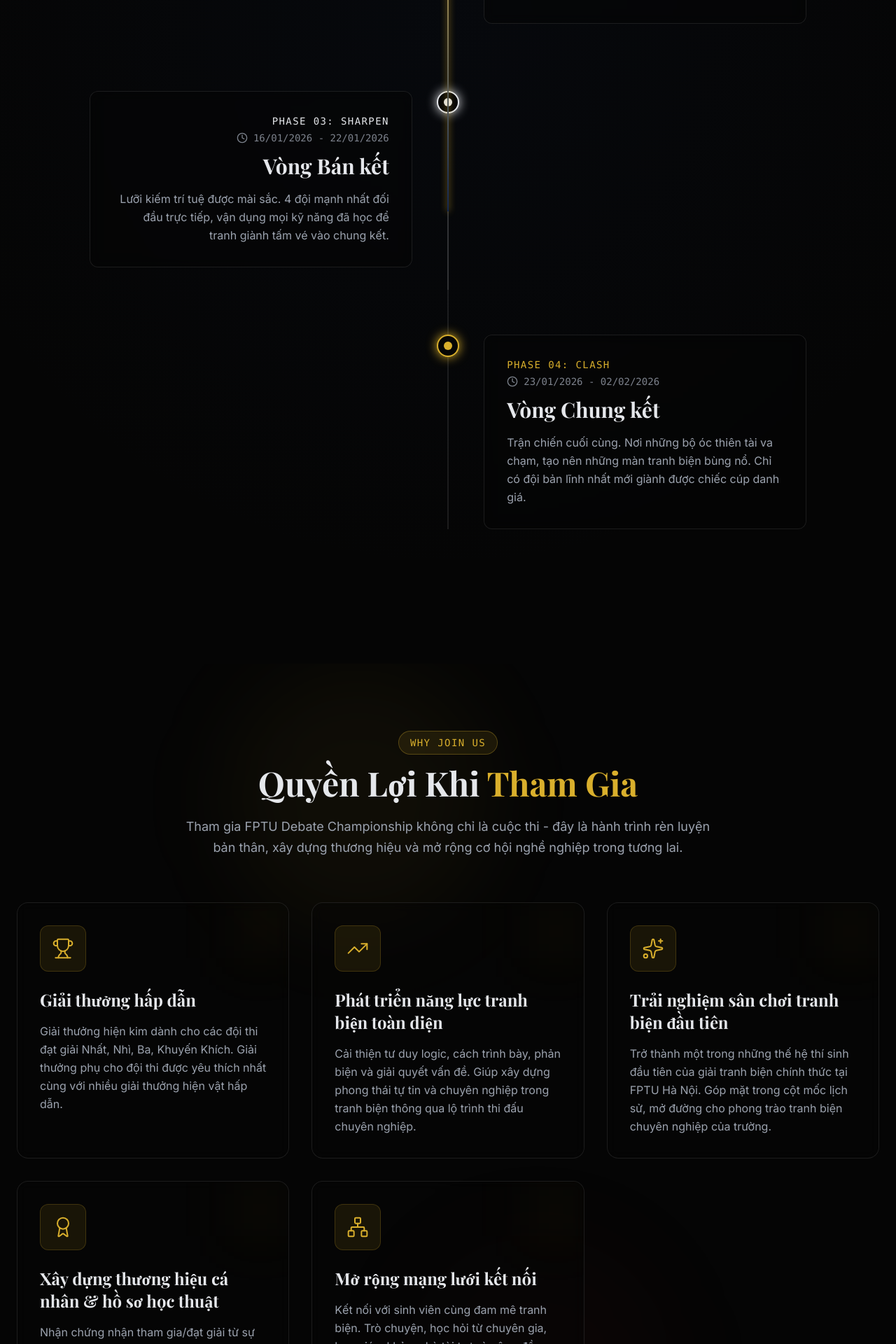
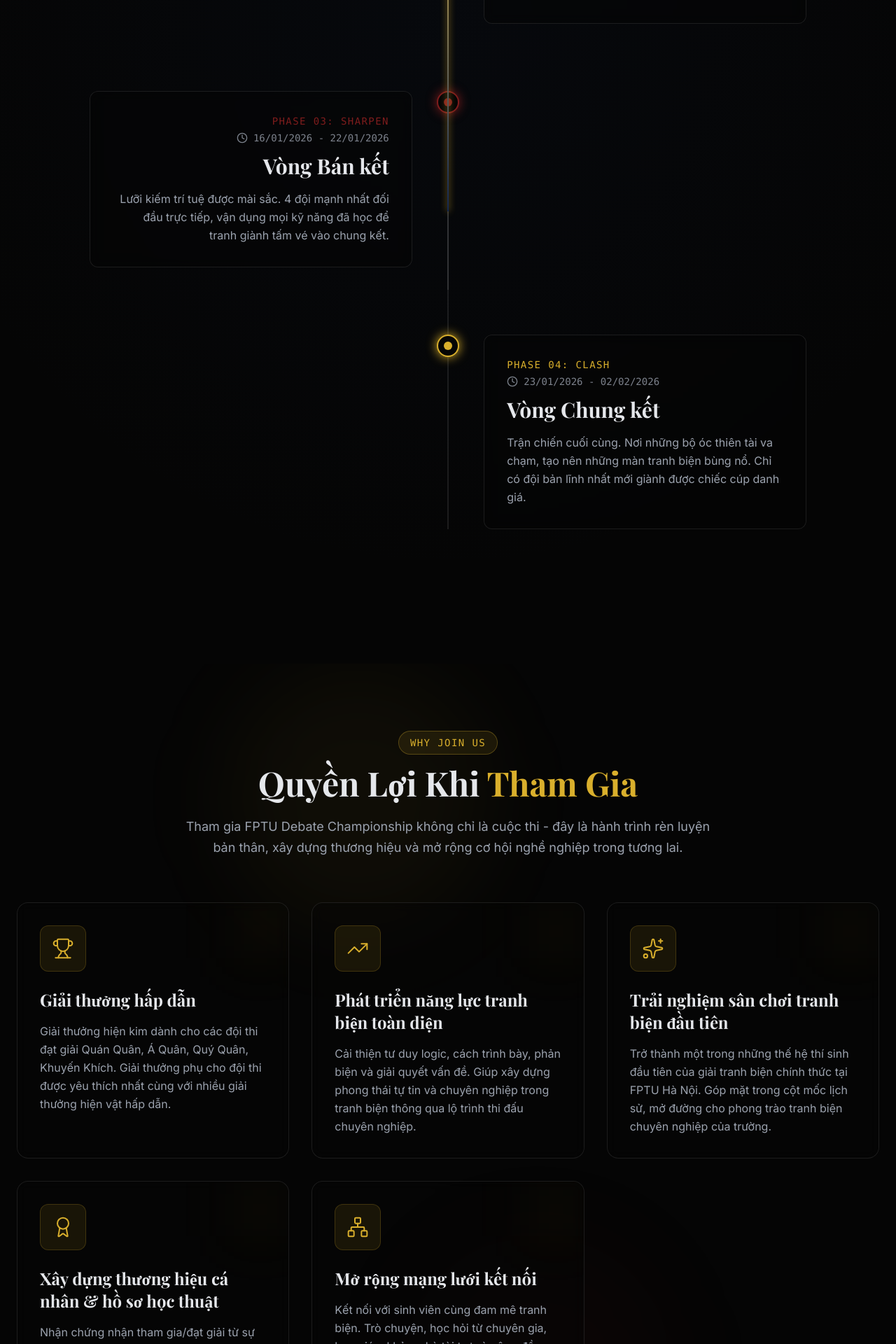
Before and after one commit to nvdekay/fptu-debatechampionship2025-landing, a React (Vite) app: page / in a window 1280 px wide. Shown: the part 2080-4000 px from the top of the page at 70% size. Built offline with nearby package versions, Linux system fonts and the light colour scheme; a web font is replaced by a local one.

Commit message:
chore: fix bug

```diff
--- a/src/features/benefits/BenefitsSection.jsx
+++ b/src/features/benefits/BenefitsSection.jsx
@@ -40,7 +40,7 @@ const BenefitsSection = () => {
     {
       icon: Trophy,
       title: "Giải thưởng hấp dẫn",
-      description: "Giải thưởng hiện kim dành cho các đội thi đạt giải Nhất, Nhì, Ba, Khuyến Khích. Giải thưởng phụ cho đội thi được yêu thích nhất cùng với nhiều giải thưởng hiện vật hấp dẫn."
+      description: "Giải thưởng hiện kim dành cho các đội thi đạt giải Quán Quân, Á Quân, Quý Quân, Khuyến Khích. Giải thưởng phụ cho đội thi được yêu thích nhất cùng với nhiều giải thưởng hiện vật hấp dẫn."
     },
     {
       icon: TrendingUp,
--- a/src/features/rules/RulesSection.jsx
+++ b/src/features/rules/RulesSection.jsx
@@ -1,6 +1,6 @@
 import React, { useState } from 'react';
 import { motion, AnimatePresence } from 'framer-motion';
-import { Video, Users, Mic2, FileText, CheckCircle, Clock, Calendar, Trophy } from 'lucide-react';
+import { Video, Users, Mic2, FileText, CheckCircle, Clock, Calendar, Trophy, Swords } from 'lucide-react';
 
 const rounds = [
   {
@@ -94,7 +94,7 @@ const rounds = [
   {
     id: 'ban-ket',
     label: 'Bán Kết',
-    icon: Trophy,
+    icon: Swords,
     content: {
       title: 'Vòng Bán Kết: Trận Chiến Quyết Định',
       sections: [
--- a/src/features/timeline/TimelineNode.jsx
+++ b/src/features/timeline/TimelineNode.jsx
@@ -17,13 +17,13 @@ const TimelineNode = ({ phase, title, date, description, index, isLast }) => {
           className={`w-8 h-8 rounded-full border-2 z-20 flex items-center justify-center bg-void-black
             ${index === 0 ? 'border-magma-red shadow-[0_0_15px_#7F1D1D]' :
               index === 1 ? 'border-steel-blue shadow-[0_0_15px_#132750]' :
-                index === 2 ? 'border-mithril shadow-[0_0_15px_#E5E7EB]' :
+                index === 2 ? 'border-magma-red shadow-[0_0_15px_#7F1D1D]' :
                   'border-arena-gold shadow-[0_0_15px_#D9AF2C]'}`}
         >
           <div className={`w-3 h-3 rounded-full
             ${index === 0 ? 'bg-magma-red' :
               index === 1 ? 'bg-steel-blue' :
-                index === 2 ? 'bg-mithril' :
+                index === 2 ? 'bg-magma-red' :
                   'bg-arena-gold'}`}
           />
         </motion.div>
@@ -48,8 +48,9 @@ const TimelineNode = ({ phase, title, date, description, index, isLast }) => {
           <span className={`text-sm font-mono tracking-widest uppercase mb-1 block
             ${index === 0 ? 'text-magma-red' :
               index === 1 ? 'text-steel-blue' :
-                index === 2 ? 'text-mithril' :
-                  'text-arena-gold'}`}
+                index === 2 ? 'text-magma-red' :
+                  index === 3 ? 'text-arena-gold' :
+                    'text-arena-gold'}`}
           >
             Phase 0{index + 1}: {phase}
           </span>
```
